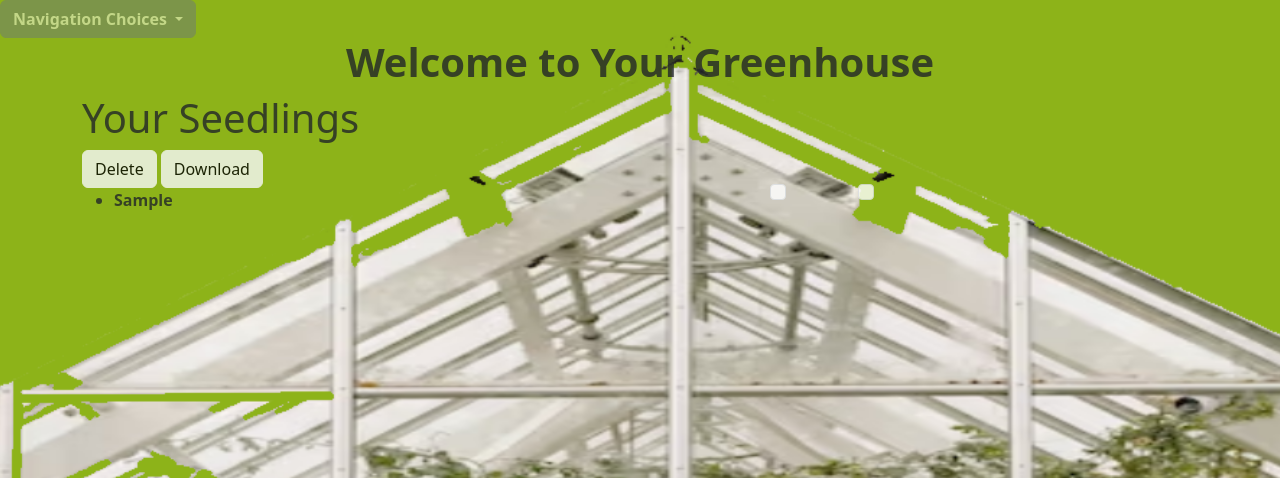
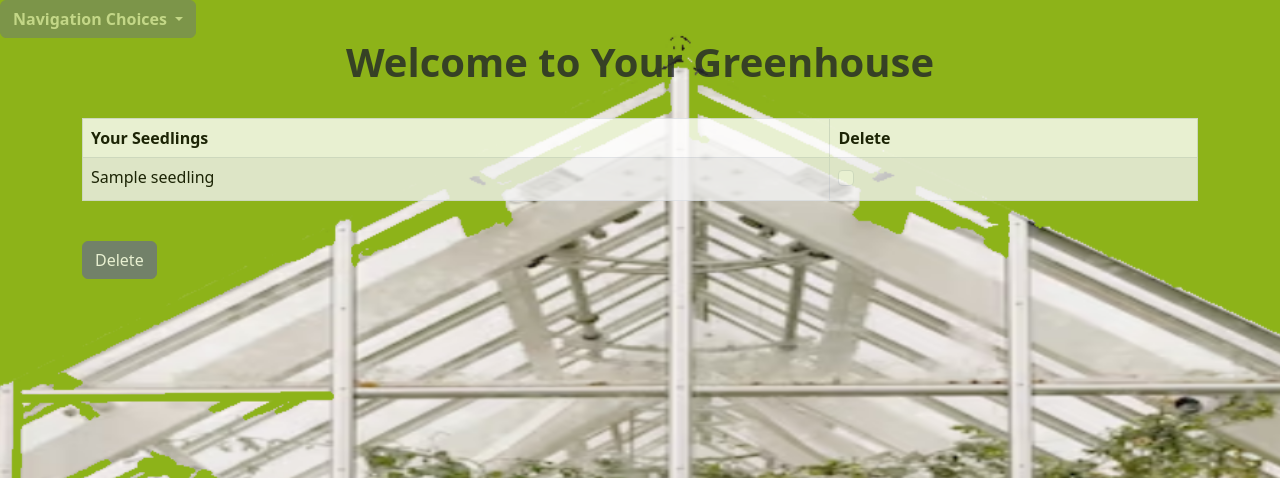
Before and after one commit to YugioCard59/PDX-Capstone-CSRNG, a Django app: template no_cap/templates/greenhouse_app/show_seedling.html in a window 1280 px wide. Shown: the top 478 px of the page. Run offline with Django 4.2, Linux system fonts and the light colour scheme; the template is opened without the code that fills it: most values are stand-ins (such as "Sample title", 1, 10 or a date in 2020); data that the repository does not hold is empty.

Commit message:
adding delete button

```diff
--- a/no_cap/greenhouse_app/models.py
+++ b/no_cap/greenhouse_app/models.py
@@ -12,6 +12,7 @@ class Token_user(models.Model):
 class Token_storage(models.Model):
     token_value = models.CharField(max_length=200)
     token_user =  models.ForeignKey(User, on_delete=models.CASCADE, blank=True, null=True)
+    delete = models.BooleanField('Deleted', default=False)
 
     def __str__(self):
         return self.token_value
--- a/no_cap/greenhouse_app/urls.py
+++ b/no_cap/greenhouse_app/urls.py
@@ -10,4 +10,5 @@ urlpatterns = [
     path('signin/', views.signin, name="signin"),
     path('signout/', views.signout, name="signout"),
     path('show_seedling/', views.show_seedling, name="show_seedling"),
+    path('delete_seedling/', views.delete_seedling, name="delete_seedling"),
 ]
--- a/no_cap/templates/greenhouse_app/show_seedling.html
+++ b/no_cap/templates/greenhouse_app/show_seedling.html
@@ -12,28 +12,38 @@ margin: auto;"></body>
 <h1 style="text-align: center; align-content: center;"><strong> Welcome to Your Greenhouse</strong></h1>
 
 <div class="container" id="show_list">
-    <h1>Your Seedlings</h1>
+    <!-- <h1>Your Seedlings</h1> -->
+    <br/>
+    <form action="{% url 'greenhouse_app:delete_seedling' %}" method="POST">
+        {% csrf_token %}
+    <table class="table table-striped table-hover table-bordered">
+        <thead>
+            <tr>
+                <th scope="col">Your Seedlings</th>
+                <th scope="col">Delete</th>
+            </tr>
+        </thead>
+        <tbody>
+            {% for seedling in seedling_list %}
+            <tr>
+                <td>{{ seedling }}</td>
+                <td>
+                    <div class="form-check">
 
-    <button type="submit" name="seedDelete" id="seedDelete" class="btn btn-light">Delete</button>
-    <button type="submit" name="seedDownload" id="seedDownload" class="btn btn-light">Download</button>
-    {% for seedling in seedling_list %}
-    <ul>
-        <li><strong>{{ seedling.token_value }}</strong></li>
-        <div class="form-check form-check-reverse" style="display:flex; width:18rem; justify-content:space-evenly; margin-left:35rem; margin-top:-2rem;">
-            <label class="checkbox-inline">
-                <input class="form-check-input" type="checkbox" value="{{seedling.id}}" id="seedDelete"
-                    name="seedDelete">
-            </label>
-            <label class="checkbox-inline">
-                <input class="form-check-input" type="checkbox" value="{{seedling.id}}" id="seedDownload"
-                    name="seedDownload">
-                </label>
-            </div>
-        </ul>
+                    <input class="form-check-input" type="checkbox" value={{seedling.id}} name="seedDelete">
+                    <!-- for seedling_id in delete_list if seedling_id post true -->
 
-    {% endfor %}
+                </div>
 
-</div>
+                </td>
+
+            </tr>
+            {% endfor %}
+        </tbody>
+    </table>
+    <br/>
+    <button class="btn btn-secondary" type="submit">Delete</button>
+</form>
 
 
 
```
Also changed, not shown: no_cap/greenhouse_app/views.py (+34 -0 lines), no_cap/greenhouse_app/migrations/0004_token_storage_delete.py (added).
